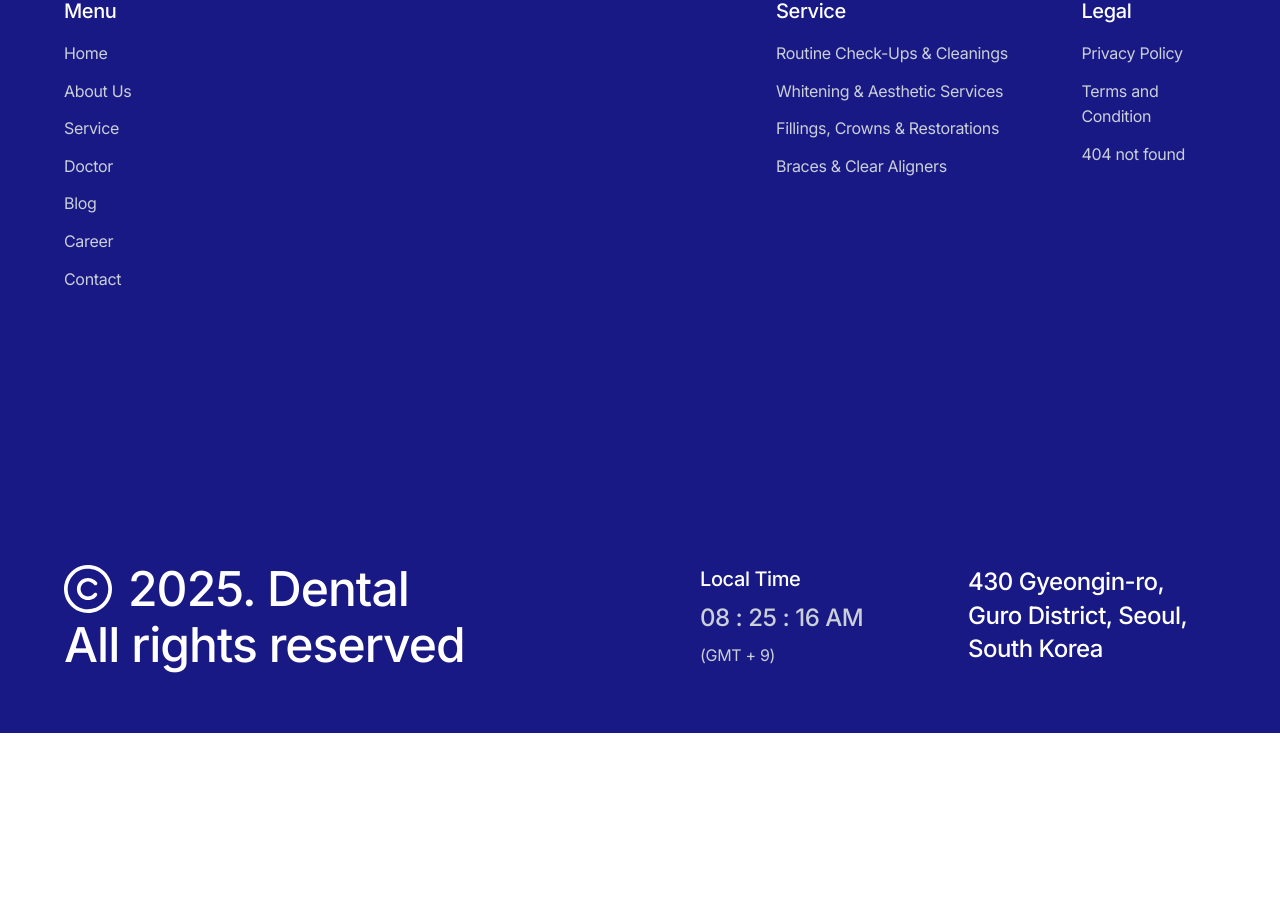
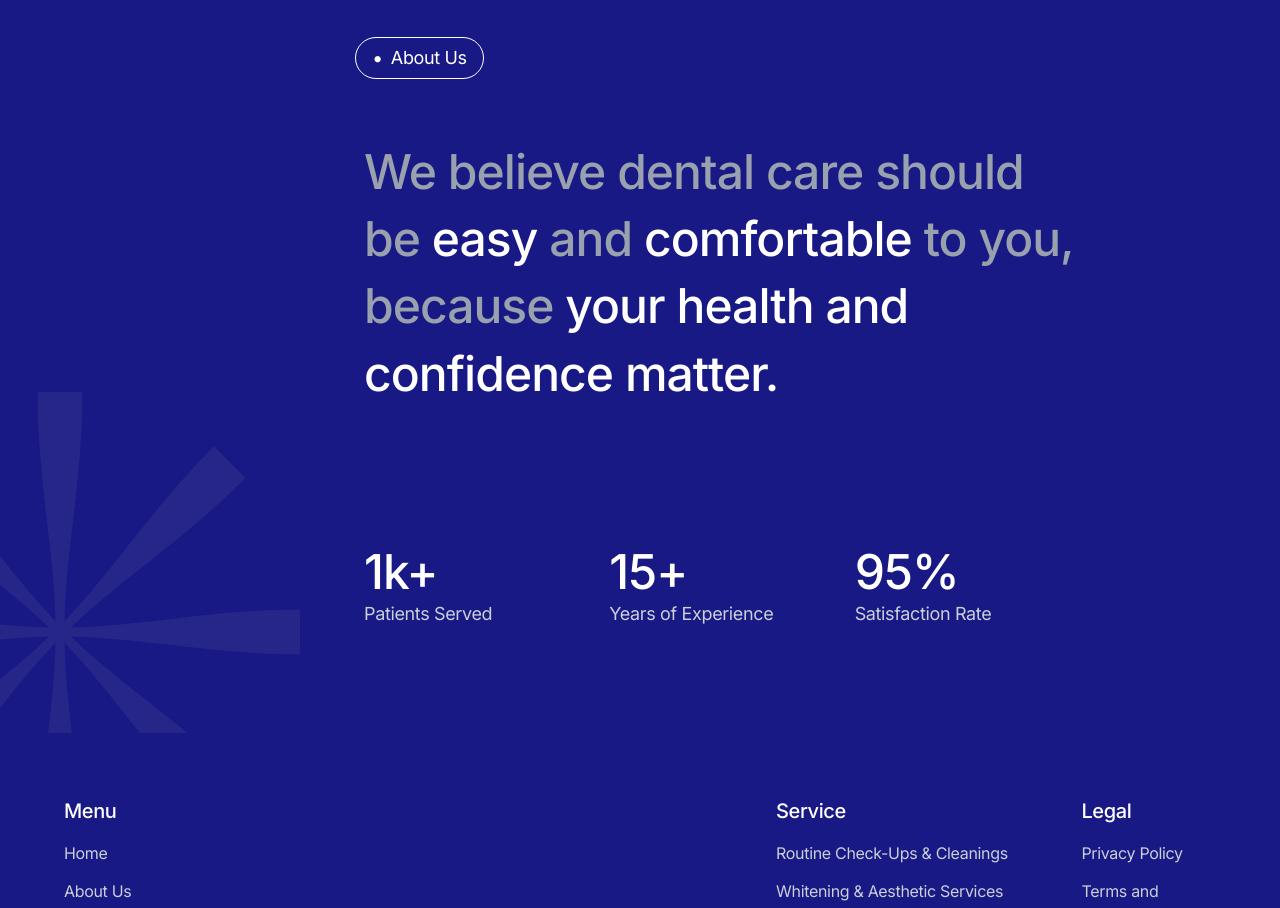
Before and after one commit to Sakshy18/dentis-web, a Next.js app: page /pages/home in a window 1280 px wide. Shown: the part 1011-1919 px from the top of the page. Before the commit the page ends 1744 px from the top, so only its background shows below. Built offline with nearby package versions, Linux system fonts and the light colour scheme.

Commit message:
feat(home): add about statistics section

```diff
--- a/app/pages/home/HomePage.tsx
+++ b/app/pages/home/HomePage.tsx
@@ -1,11 +1,13 @@
 import { SiteFooter } from "@/components/layout/SiteFooter";
 
+import { HomeAboutStatsSection } from "./sections/HomeAboutStatsSection";
 import { HomeHeroSection } from "./sections/HomeHeroSection";
 
 export function HomePage() {
   return (
     <div className="bg-[var(--background-white-0)]">
       <HomeHeroSection />
+      <HomeAboutStatsSection />
       <SiteFooter />
     </div>
   );
--- /dev/null
+++ b/app/pages/home/sections/HomeAboutStatsSection.tsx
@@ -0,0 +1,58 @@
+import Image from "next/image";
+
+const aboutStatsLogo = "/images/svg/about-stats-logo.svg";
+
+export function HomeAboutStatsSection() {
+  return (
+    <section className="h-[800px] w-full bg-[var(--background-primary-700)]">
+      <div className="relative mx-auto h-full w-full max-w-[1440px] overflow-hidden">
+        <div className="absolute left-[355px] top-[104px] flex items-center gap-[8px] rounded-[50px] border border-[var(--text-white-0)] px-[16px] py-[4px]">
+          <span className="text-[20px] font-normal leading-[1.6] tracking-[-0.4px] text-[var(--text-white-0)]">
+            •
+          </span>
+          <span className="text-[18px] font-normal leading-[1.6] tracking-[-0.36px] text-[var(--text-white-0)]">
+            About Us
+          </span>
+        </div>
+
+        <p className="absolute left-[364px] top-[205px] w-[712px] text-[48px] font-medium leading-[1.4] tracking-[-0.96px] text-[var(--neutral-400)]">
+          We believe dental care should be{" "}
+          <span className="text-[var(--text-white-0)]">easy</span> and{" "}
+          <span className="text-[var(--text-white-0)]">comfortable</span> to you,
+          because <span className="text-[var(--text-white-0)]">your health and confidence matter.</span>
+        </p>
+
+        <div className="absolute bottom-[104px] left-[364px] flex w-[712px] items-start gap-[24px]">
+          <div className="flex min-w-0 flex-1 flex-col gap-[4px]">
+            <p className="text-[48px] font-medium leading-[1] tracking-[-0.96px] text-[var(--text-white-0)]">
+              1k+
+            </p>
+            <p className="text-[18px] font-normal leading-[1.6] tracking-[-0.36px] text-[var(--text-disable-300)]">
+              Patients Served
+            </p>
+          </div>
+          <div className="flex min-w-0 flex-1 flex-col gap-[4px]">
+            <p className="text-[48px] font-medium leading-[1] tracking-[-0.96px] text-[var(--text-white-0)]">
+              15+
+            </p>
+            <p className="text-[18px] font-normal leading-[1.6] tracking-[-0.36px] text-[var(--text-disable-300)]">
+              Years of Experience
+            </p>
+          </div>
+          <div className="flex min-w-0 flex-1 flex-col gap-[4px]">
+            <p className="text-[48px] font-medium leading-[1] tracking-[-0.96px] text-[var(--text-white-0)]">
+              95%
+            </p>
+            <p className="text-[18px] font-normal leading-[1.6] tracking-[-0.36px] text-[var(--text-disable-300)]">
+              Satisfaction Rate
+            </p>
+          </div>
+        </div>
+
+        <div className="absolute bottom-[-139px] left-[-180px] size-[480px]">
+          <Image alt="" aria-hidden className="h-full w-full" height={480} src={aboutStatsLogo} width={480} />
+        </div>
+      </div>
+    </section>
+  );
+}
```
Also changed, not shown: public/images/svg/about-stats-logo.svg (added).
